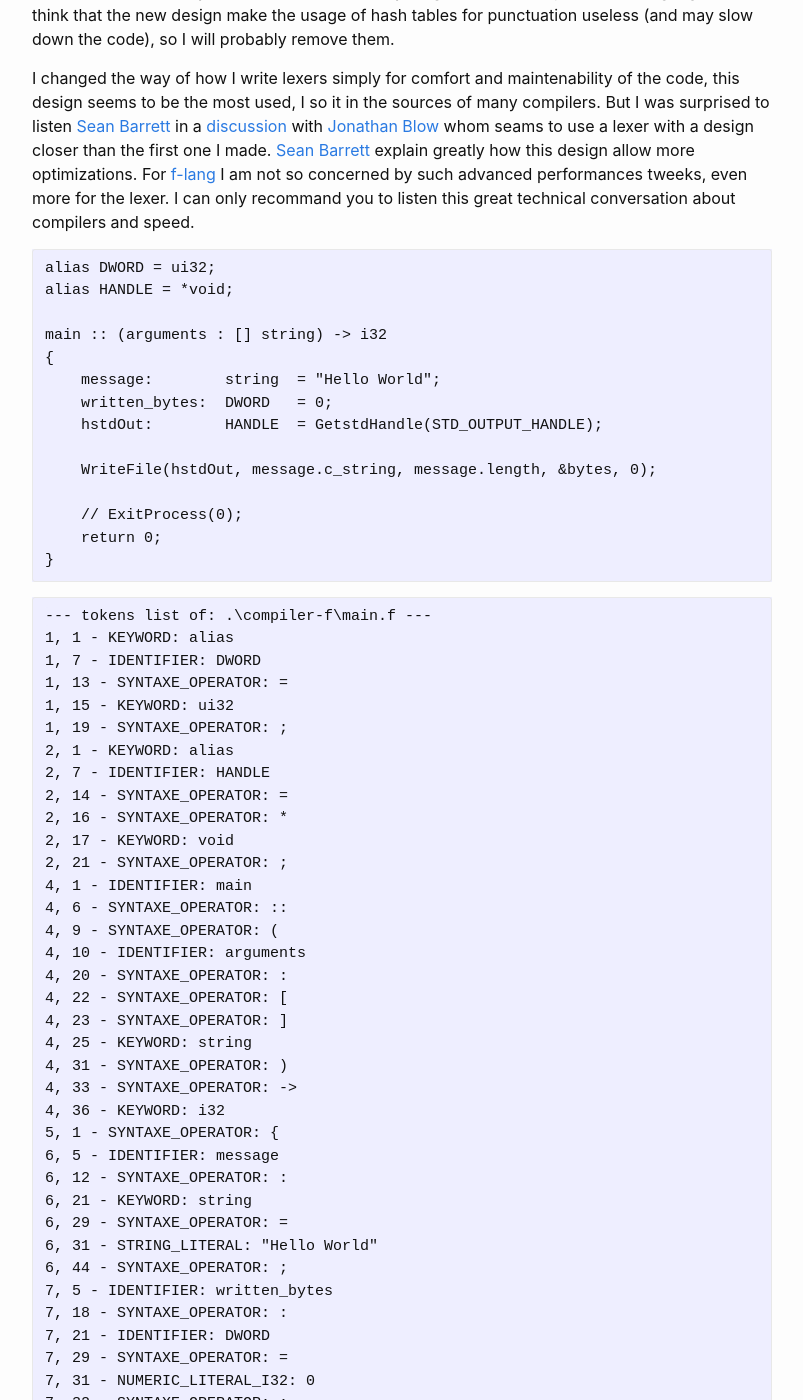
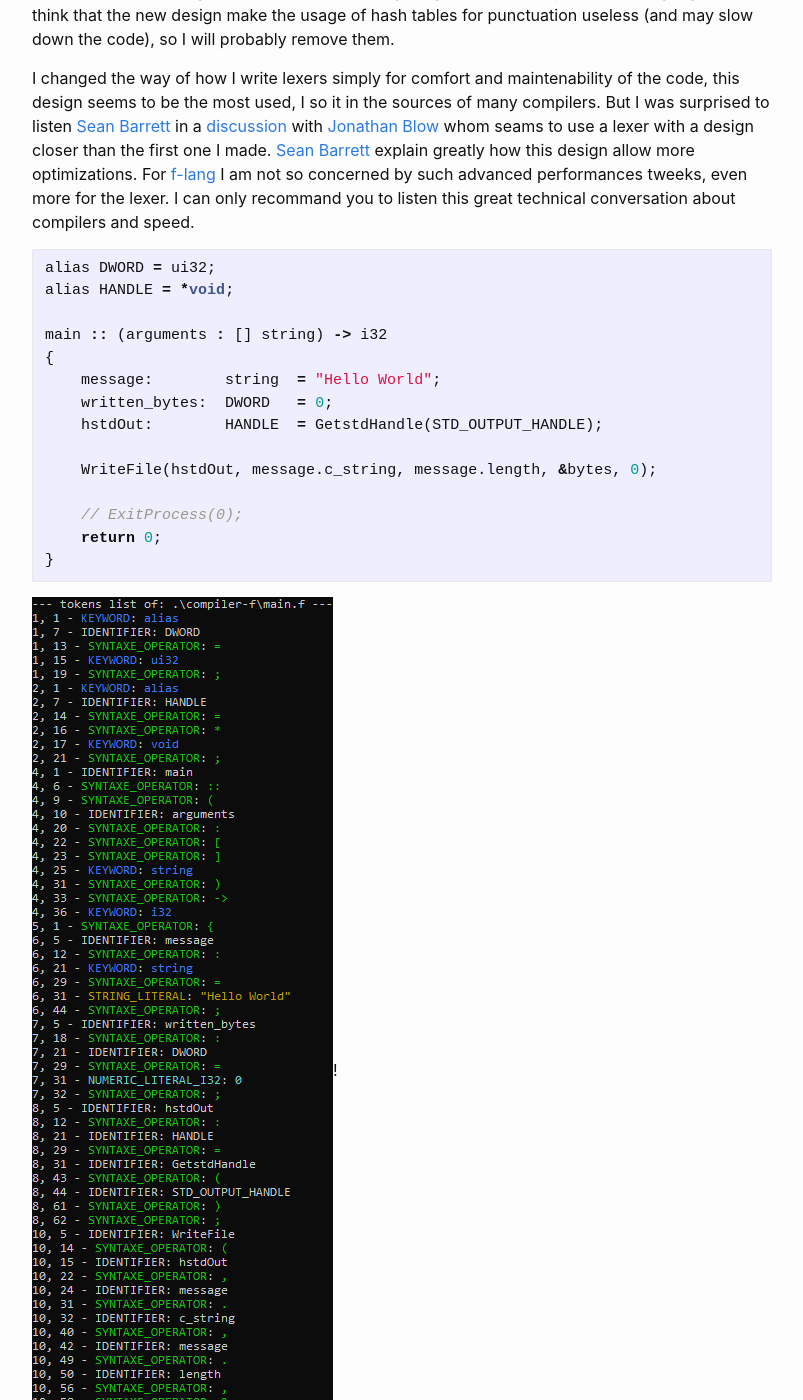
Before and after one commit to Flamaros/Flamaros.github.io, a Jekyll site: the page built from _posts/2020-04-13-F-lang-lexer.markdown, in a window 1280 px wide and 1400 px high, scrolled down 1613 px. Shown: the whole window, without its empty margins (238-1041 px from the left). Built offline with Jekyll 4.4.1, drawn with Linux system fonts in a browser that asks for light colours; nearby versions of some CDN libraries; some of the changed text lies outside the part shown.

Commit message:
Adding exemple

````diff
--- a/_posts/2020-04-13-F-lang-lexer.markdown
+++ b/_posts/2020-04-13-F-lang-lexer.markdown
@@ -61,7 +61,7 @@ greatly how this design allow more optimizations. For [f-lang] I am not so conce
 tweeks, even more for the lexer. I can only recommand you to listen this great technical conversation about compilers
 and speed.
 
-```
+```c
 alias DWORD = ui32;
 alias HANDLE = *void;
 
@@ -78,76 +78,7 @@ main :: (arguments : [] string) -> i32
 }
 ```
 
-```
---- tokens list of: .\compiler-f\main.f ---
-1, 1 - KEYWORD: alias
-1, 7 - IDENTIFIER: DWORD
-1, 13 - SYNTAXE_OPERATOR: =
-1, 15 - KEYWORD: ui32
-1, 19 - SYNTAXE_OPERATOR: ;
-2, 1 - KEYWORD: alias
-2, 7 - IDENTIFIER: HANDLE
-2, 14 - SYNTAXE_OPERATOR: =
-2, 16 - SYNTAXE_OPERATOR: *
-2, 17 - KEYWORD: void
-2, 21 - SYNTAXE_OPERATOR: ;
-4, 1 - IDENTIFIER: main
-4, 6 - SYNTAXE_OPERATOR: ::
-4, 9 - SYNTAXE_OPERATOR: (
-4, 10 - IDENTIFIER: arguments
-4, 20 - SYNTAXE_OPERATOR: :
-4, 22 - SYNTAXE_OPERATOR: [
-4, 23 - SYNTAXE_OPERATOR: ]
-4, 25 - KEYWORD: string
-4, 31 - SYNTAXE_OPERATOR: )
-4, 33 - SYNTAXE_OPERATOR: ->
-4, 36 - KEYWORD: i32
-5, 1 - SYNTAXE_OPERATOR: {
-6, 5 - IDENTIFIER: message
-6, 12 - SYNTAXE_OPERATOR: :
-6, 21 - KEYWORD: string
-6, 29 - SYNTAXE_OPERATOR: =
-6, 31 - STRING_LITERAL: "Hello World"
-6, 44 - SYNTAXE_OPERATOR: ;
-7, 5 - IDENTIFIER: written_bytes
-7, 18 - SYNTAXE_OPERATOR: :
-7, 21 - IDENTIFIER: DWORD
-7, 29 - SYNTAXE_OPERATOR: =
-7, 31 - NUMERIC_LITERAL_I32: 0
-7, 32 - SYNTAXE_OPERATOR: ;
-8, 5 - IDENTIFIER: hstdOut
-8, 12 - SYNTAXE_OPERATOR: :
-8, 21 - IDENTIFIER: HANDLE
-8, 29 - SYNTAXE_OPERATOR: =
-8, 31 - IDENTIFIER: GetstdHandle
-8, 43 - SYNTAXE_OPERATOR: (
-8, 44 - IDENTIFIER: STD_OUTPUT_HANDLE
-8, 61 - SYNTAXE_OPERATOR: )
-8, 62 - SYNTAXE_OPERATOR: ;
-10, 5 - IDENTIFIER: WriteFile
-10, 14 - SYNTAXE_OPERATOR: (
-10, 15 - IDENTIFIER: hstdOut
-10, 22 - SYNTAXE_OPERATOR: ,
-10, 24 - IDENTIFIER: message
-10, 31 - SYNTAXE_OPERATOR: .
-10, 32 - IDENTIFIER: c_string
-10, 40 - SYNTAXE_OPERATOR: ,
-10, 42 - IDENTIFIER: message
-10, 49 - SYNTAXE_OPERATOR: .
-10, 50 - IDENTIFIER: length
-10, 56 - SYNTAXE_OPERATOR: ,
-10, 58 - SYNTAXE_OPERATOR: &
-10, 59 - IDENTIFIER: bytes
-10, 64 - SYNTAXE_OPERATOR: ,
-10, 66 - NUMERIC_LITERAL_I32: 0
-10, 67 - SYNTAXE_OPERATOR: )
-10, 68 - SYNTAXE_OPERATOR: ;
-13, 5 - KEYWORD: return
-13, 12 - NUMERIC_LITERAL_I32: 0
-13, 13 - SYNTAXE_OPERATOR: ;
-14, 1 - SYNTAXE_OPERATOR: }
----
-```
+![tokens](/assets/images/F-lang-lexer_tokens.png)!
 
 [Crafting Interpreters]: https://craftinginterpreters.com/
 [compiler definition]: https://en.wikipedia.org/wiki/Compiler
````
Also changed, not shown: assets/images/F-lang-lexer_tokens.png (added).
